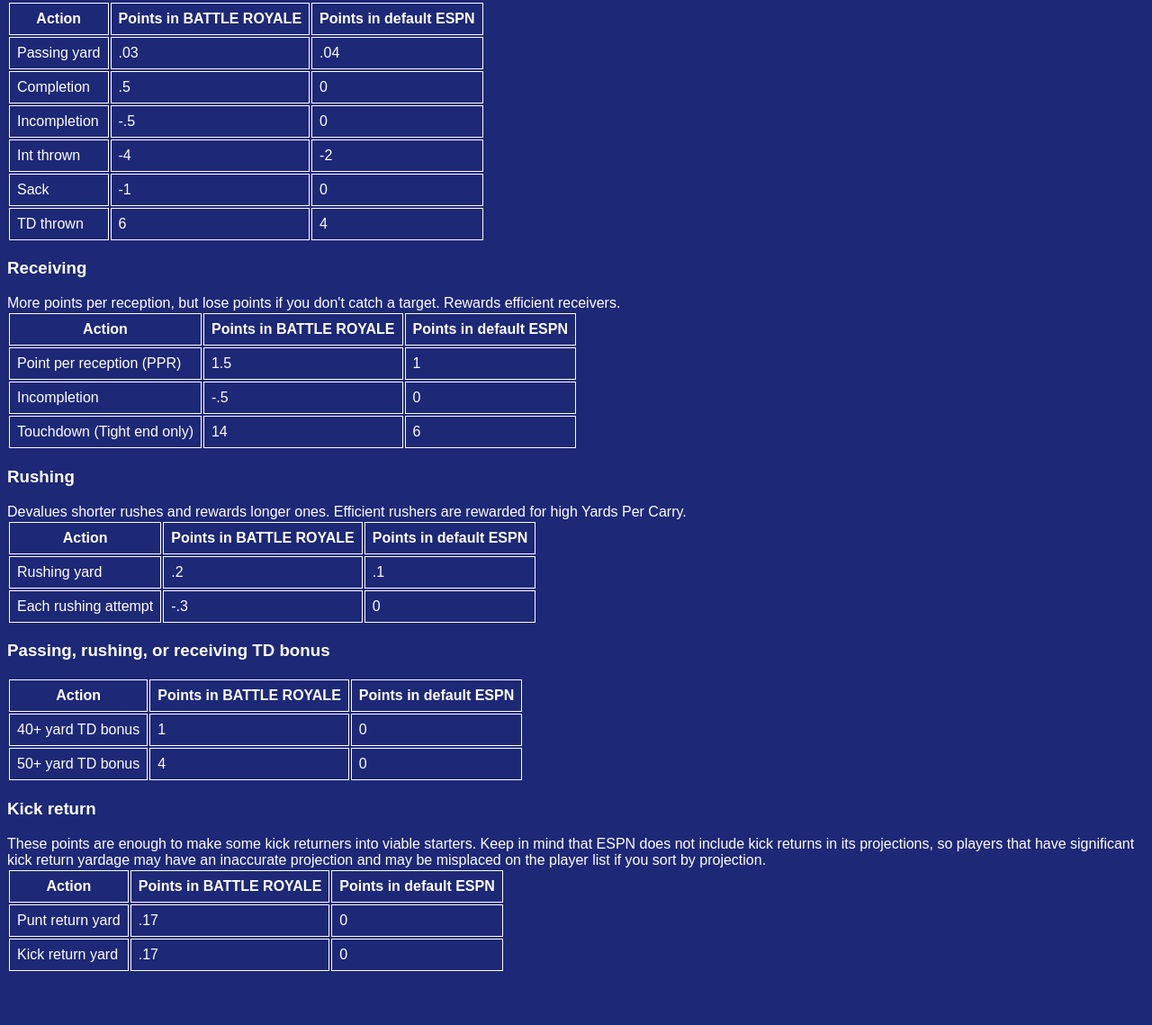
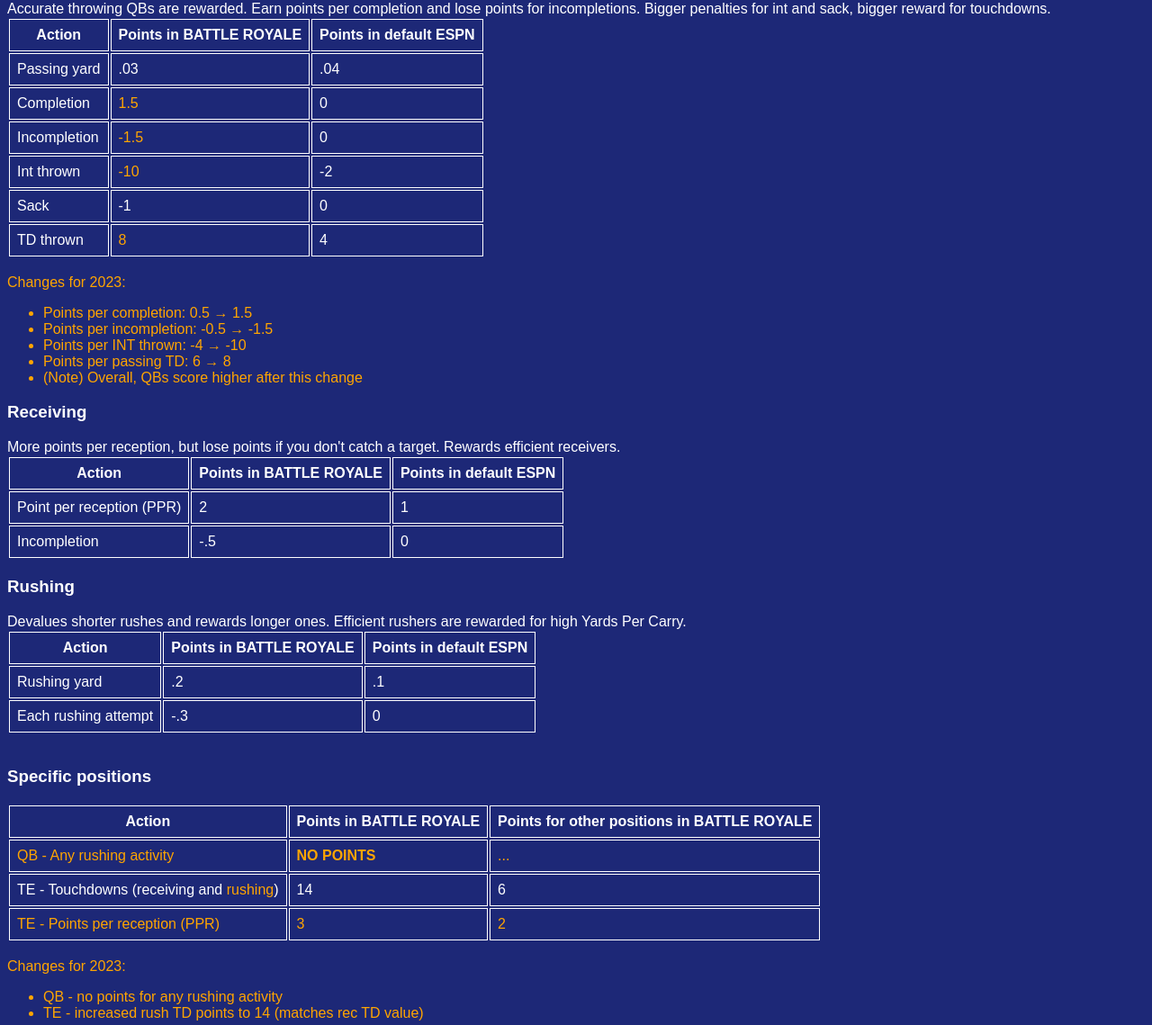
Before and after one commit to bradybattleroyale/website, a plain HTML site: page index.html in a window 1280 px wide. Shown: the part 1759-2898 px from the top of the page at 90% size. Before the commit the page ends 2848 px from the top, so only its background shows below. Drawn offline with Linux system fonts and the light colour scheme.

Commit message:
2023 scoring updates

```diff
--- a/index.html
+++ b/index.html
@@ -104,6 +104,7 @@
 	RB<br/>
 	WR<br/>
 	WR<br/>
+	TE<br/>
 	FLEX<br/>
 	FLEX<br/>
 	FLEX<br/>
@@ -116,7 +117,7 @@
 Highly customized scoring rules. See below for full details
 
 <h3>Passing</h3>
-Accurate QBs are rewarded. Earn points per completion and lose points for incompletions. Bigger penalties for int and sack, bigger reward for touchdowns.
+Accurate throwing QBs are rewarded. Earn points per completion and lose points for incompletions. Bigger penalties for int and sack, bigger reward for touchdowns.
 <table>
 	<tr>
 		<th>Action</th>
@@ -130,17 +131,17 @@ Accurate QBs are rewarded. Earn points per completion and lose points for incomp
 	</tr>
 	<tr>
 		<td>Completion</td>
-		<td>.5</td>
+		<td class="newfor2023">1.5</td>
 		<td>0</td>
 	</tr>
 	<tr>
 		<td>Incompletion</td>
-		<td>-.5</td>
+		<td class="newfor2023">-1.5</td>
 		<td>0</td>
 	</tr>
 	<tr>
 		<td>Int thrown</td>
-		<td>-4</td>
+		<td class="newfor2023">-10</td>
 		<td>-2</td>
 	</tr>
 	<tr>
@@ -150,10 +151,23 @@ Accurate QBs are rewarded. Earn points per completion and lose points for incomp
 	</tr>
 	<tr>
 		<td>TD thrown</td>
-		<td>6</td>
+		<td class="newfor2023">8</td>
 		<td>4</td>
 	</tr>
 </table>
+
+<br/>
+
+<div class="newfor2023">
+	Changes for 2023:
+	<ul>
+		<li>Points per completion: 0.5 → 1.5</li>
+		<li>Points per incompletion: -0.5 → -1.5</li>
+		<li>Points per INT thrown: -4 → -10</li>
+		<li>Points per passing TD: 6 → 8</li>
+		<li>(Note) Overall, QBs score higher after this change</li>
+	</ul>
+</div>
 
 <h3>Receiving</h3>
 More points per reception, but lose points if you don't catch a target. Rewards efficient receivers.
@@ -165,18 +179,13 @@ More points per reception, but lose points if you don't catch a target. Rewards
 	</tr>
 	<tr>
 		<td>Point per reception (PPR)</td>
-		<td>1.5</td>
+		<td>2</td>
 		<td>1</td>
 	</tr>
 	<tr>
 		<td>Incompletion</td>
 		<td>-.5</td>
 		<td>0</td>
-	</tr>
-	<tr>
-		<td>Touchdown (Tight end only)</td>
-		<td>14</td>
-		<td>6</td>
 	</tr>
 </table>
 
@@ -199,6 +208,41 @@ Devalues shorter rushes and rewards longer ones. Efficient rushers are rewarded
 		<td>0</td>
 	</tr>
 </table>
+
+<br/>
+
+<h3>Specific positions</h3>
+<table>
+	<tr>
+		<th>Action</th>
+		<th>Points in BATTLE ROYALE</th>
+		<th>Points for other positions in BATTLE ROYALE</th>
+	</tr>
+	<tr class="newfor2023">
+		<td>QB - Any rushing activity</td>
+		<td><b>NO POINTS</b></td>
+		<td>...</td>
+	</tr>
+	<tr>
+		<td>TE - Touchdowns (receiving and <span class="newfor2023">rushing</span>)</td>
+		<td>14</td>
+		<td>6</td>
+	</tr>
+	<tr class="newfor2023">
+		<td class="newfor2023">TE - Points per reception (PPR)</td>
+		<td class="newfor2023">3</td>
+		<td class="newfor2023">2</td>
+	</tr>
+</table>
+
+<br/>
+<div class="newfor2023">
+	Changes for 2023:
+	<ul>
+		<li>QB - no points for any rushing activity</li>
+		<li>TE - increased rush TD points to 14 (matches rec TD value)</li>
+	</ul>
+</div>
 
 <h3>Passing, rushing, or receiving TD bonus</h3>
 <table>
@@ -229,13 +273,23 @@ These points are enough to make some kick returners into viable starters. Keep i
 		<th>Points in default ESPN</th>
 	</tr>
 	<tr>
-		<td>Punt return yard</td>
-		<td>.17</td>
+		<td>Kickoff/punt return yard</td>
+		<td class="newfor2023">.24</td>
 		<td>0</td>
 	</tr>
 	<tr>
-		<td>Kick return yard</td>
-		<td>.17</td>
-		<td>0</td>
+		<td class="newfor2023">Kickoff/punt return TD</td>
+		<td class="newfor2023">20</td>
+		<td>6</td>
 	</tr>
 </table>
+
+<br/>
+
+<div class="newfor2023">
+	Changes for 2023:
+	<ul>
+		<li>Kickoff/punt return yard: .17 → .24</li>
+		<li>Kickoff/punt return TD: 6 (default) → 20</li>
+	</ul>
+</div>
```
